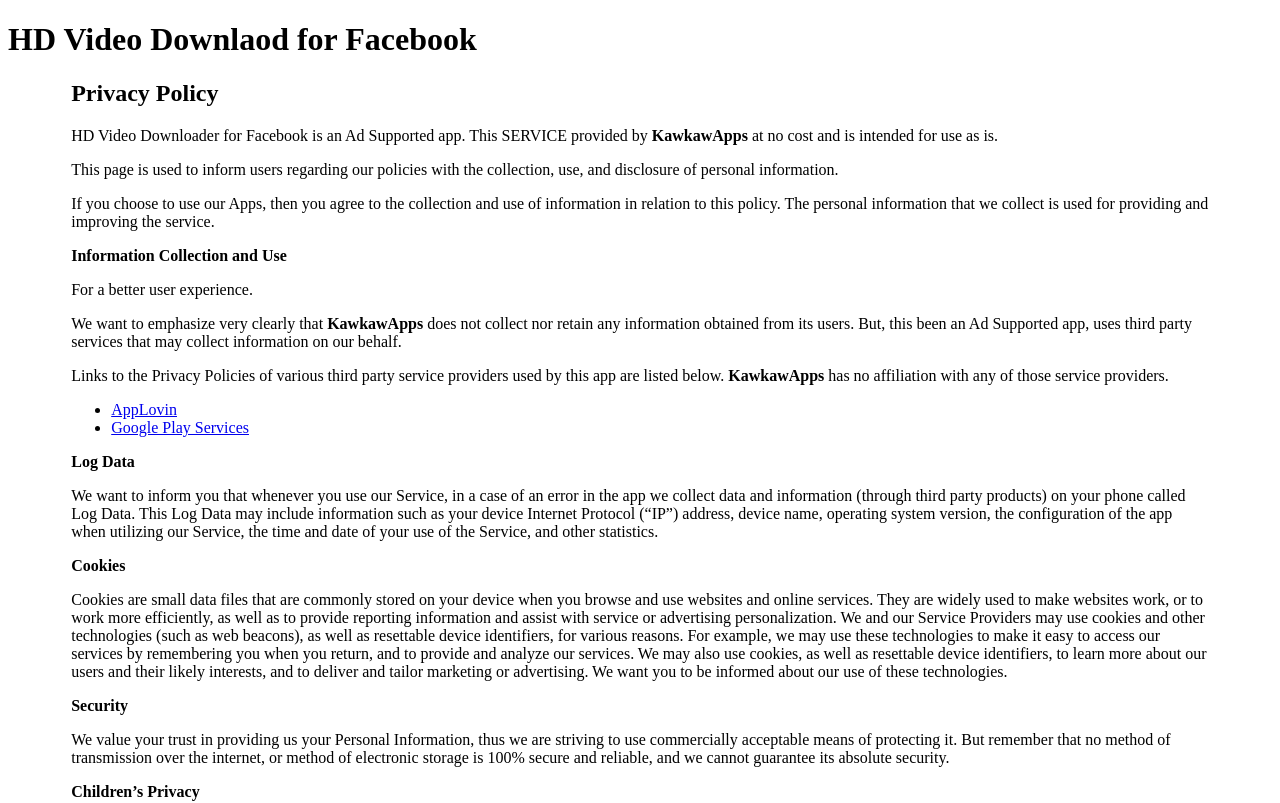
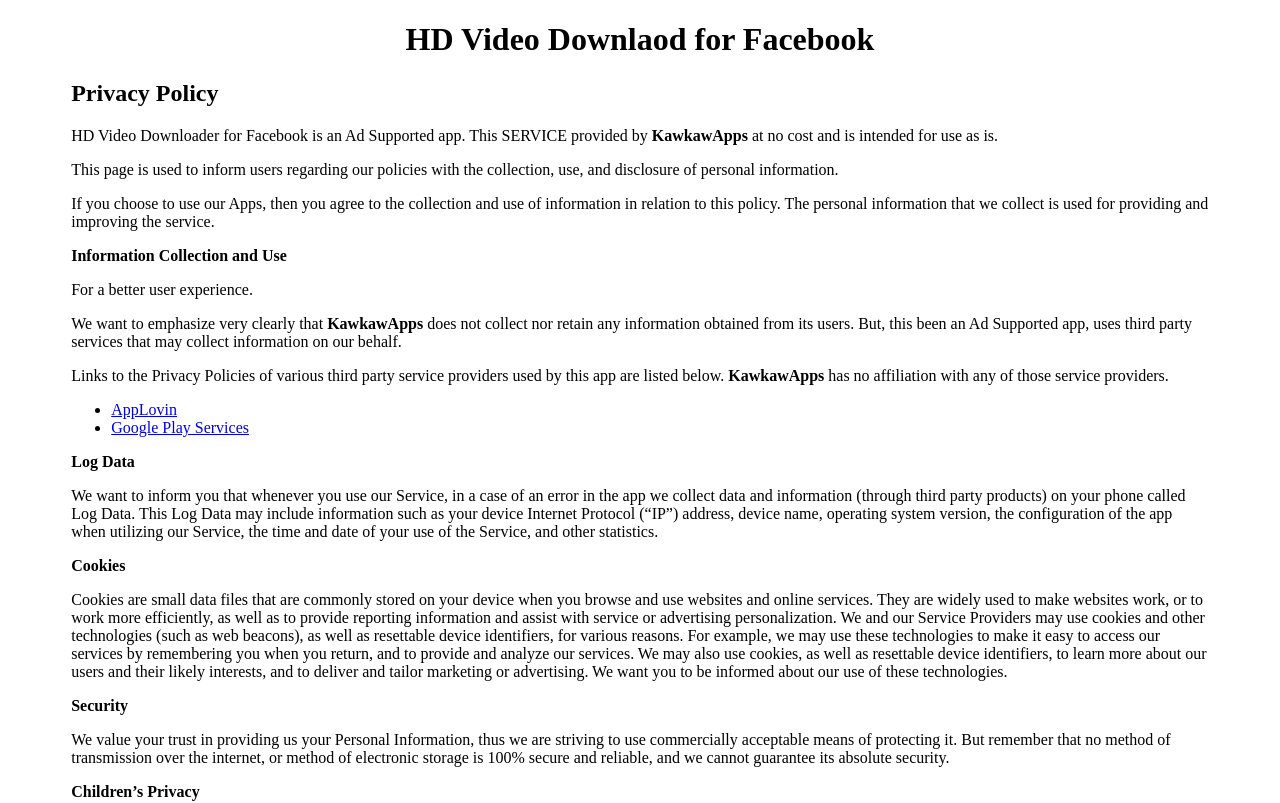
Before and after one commit to AspThug/AspThug.github.io, a plain HTML site: page index.html in a window 1280 px wide. Shown: the top 803 px of the page. Drawn offline with Linux system fonts and the light colour scheme.

Commit message:
Update index.html

```diff
--- a/index.html
+++ b/index.html
@@ -7,7 +7,7 @@
 
 		<div class="container">
     		<div class="blurb">
-        		<h1>HD Video Downlaod for Facebook</h1>
+			<center><h1>HD Video Downlaod for Facebook</h1></center>
 
     <div style="width:90%;margin:10px auto;">
     <h2>Privacy Policy</h2> <p>HD Video Downloader for Facebook</b> is an Ad Supported app. This SERVICE provided by
```
